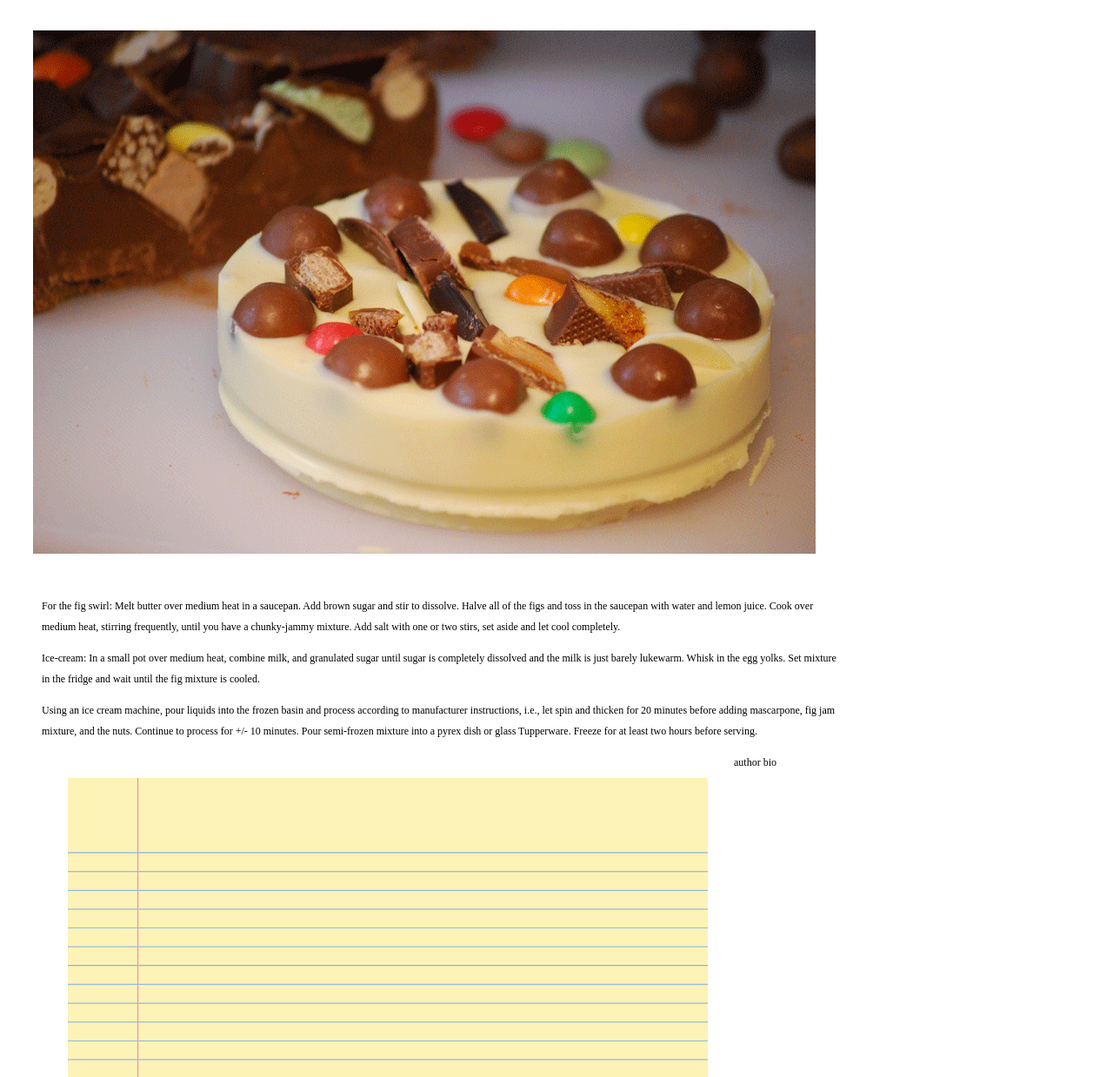
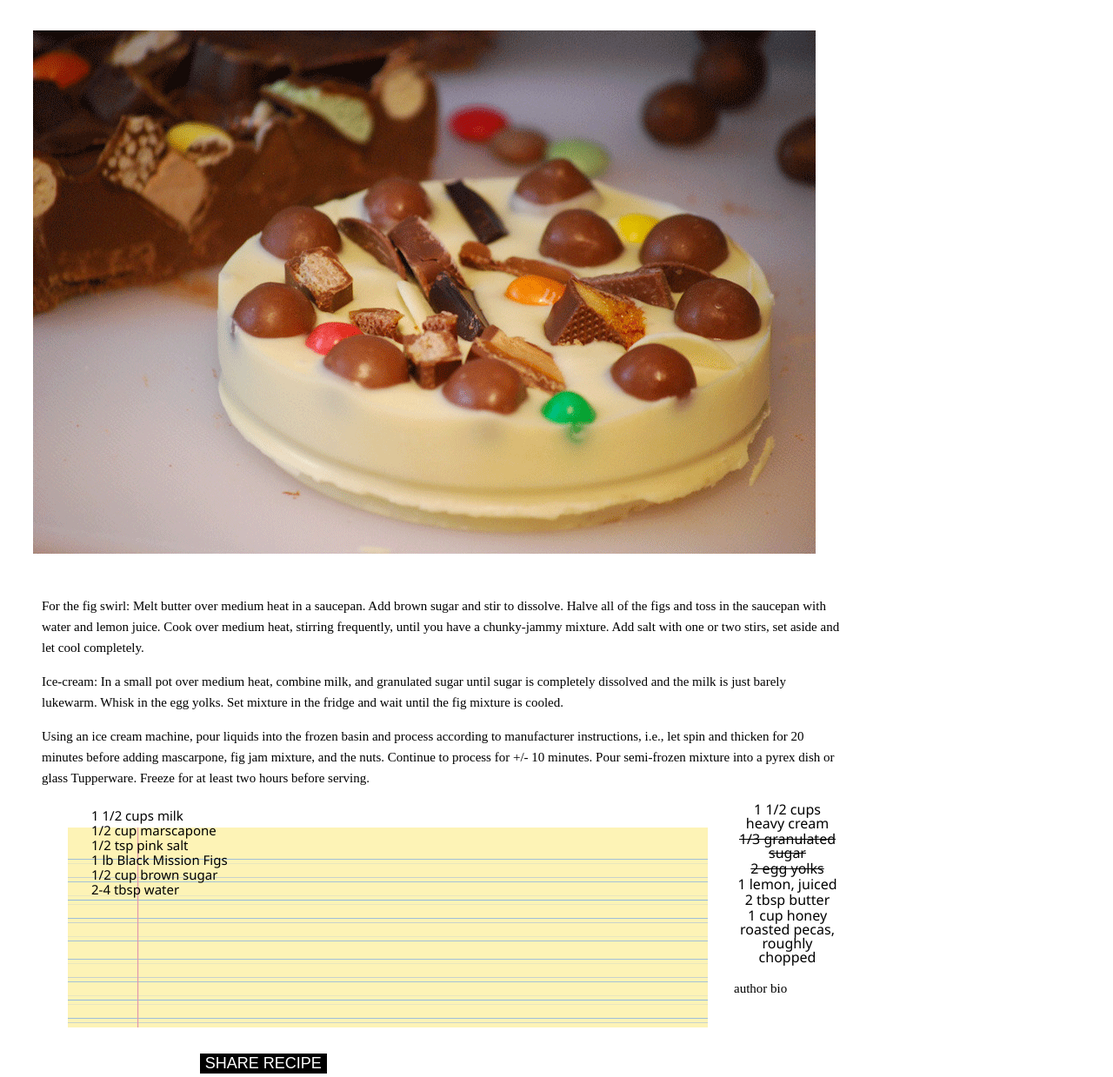
Before and after one commit to FavoredFortune/chocolate-pizza, a plain HTML site: page index.html in a window 1280 px wide. Shown: the part 165-1404 px from the top of the page at 87% size. Drawn offline with Linux system fonts and the light colour scheme.

Commit message:
updated index and css files

```diff
--- a/css/style.css
+++ b/css/style.css
@@ -50,30 +50,57 @@ section img{
 div ul li{
   display: block;
   padding: 1px;
-  font-family: cursive;
   font-family: 55px;
   color: black;
 }
 main p {
   line-height: 1.5rem;
   font-family: 'Times New Roman', Times, serif;
-  font-size:12px
+  font-size:15px
 }
-.container {
+.recipecard {
   position: relative;
   text-align: center;
+}
+div.left li {
+  color: black;
+  font-family: 'Segoe UI', Tahoma, Geneva, Verdana, sans-serif;
+  font-size: 15px;
+  position: relative;
+  text-align: left;
+  list-style-type: square;
 }
 .left {
   position: absolute;
   top: 8px;
   left: 16px;
+  color: black;
+  font-family: 'Segoe UI', Tahoma, Geneva, Verdana, sans-serif;
+  font-size: 15px;
 }
-
+div.left ul{
+  list-style-type: square;
+}
+div.right ul{
+  list-style-type: square;
+}
+div.right li {
+  color: black;
+  font-family: 'Segoe UI', Tahoma, Geneva, Verdana, sans-serif;
+  font-size: 15px;
+  position: relative;
+  text-align: left;
+  list-style-type: square;
+}
 .right {
   position: absolute;
   top: 8px;
-  right: 16px;
+  left: 16px;
+  color: black;
+  font-family: 'Segoe UI', Tahoma, Geneva, Verdana, sans-serif;
+  font-size: 15px;
 }
+
 
 button {
   background: black;
--- a/index.html
+++ b/index.html
@@ -38,16 +38,26 @@
       <span></span>
     <section>
       <div class="recipecard">
-        <img src="img/Yellow-lined-paper-background.jpeg" alt="Recipe Card background" style="width:80%;">
+        <img src="img/Yellow-lined-paper-background.jpeg" alt="Recipe Card background" style="width:80%;" style="height:20%;" height="230px">
         <div class="left">
           <ul>
             <li>1 1/2 cups milk</li>
-            <li>1/2 cups marscapone</li>
+            <li>1/2 cup marscapone</li>
             <li>1/2 tsp pink salt</li>
-            <li>1 1/2 cups milk</li>
+            <li>1 lb Black Mission Figs</li>
+            <li>1/2 cup brown sugar</li>
+            <li>2-4 tbsp water</li>
           </ul>
         </div>
-        <div class="right">Top Right</div>
+        <div class="right"></div>
+        <ul>
+            <li>1 1/2 cups heavy cream</li>
+            <li><strike>1/3 granulated sugar</strike></li>
+            <li><strike>2 egg yolks</strike></li>
+            <li>1 lemon, juiced</li>
+            <li>2 tbsp butter</li>
+            <li>1 cup honey roasted pecas, roughly chopped</li>
+        </ul>
       </div>
     </section>
       <img src="" alt="author phtoto">
```
Also changed, not shown: 1 other file.
